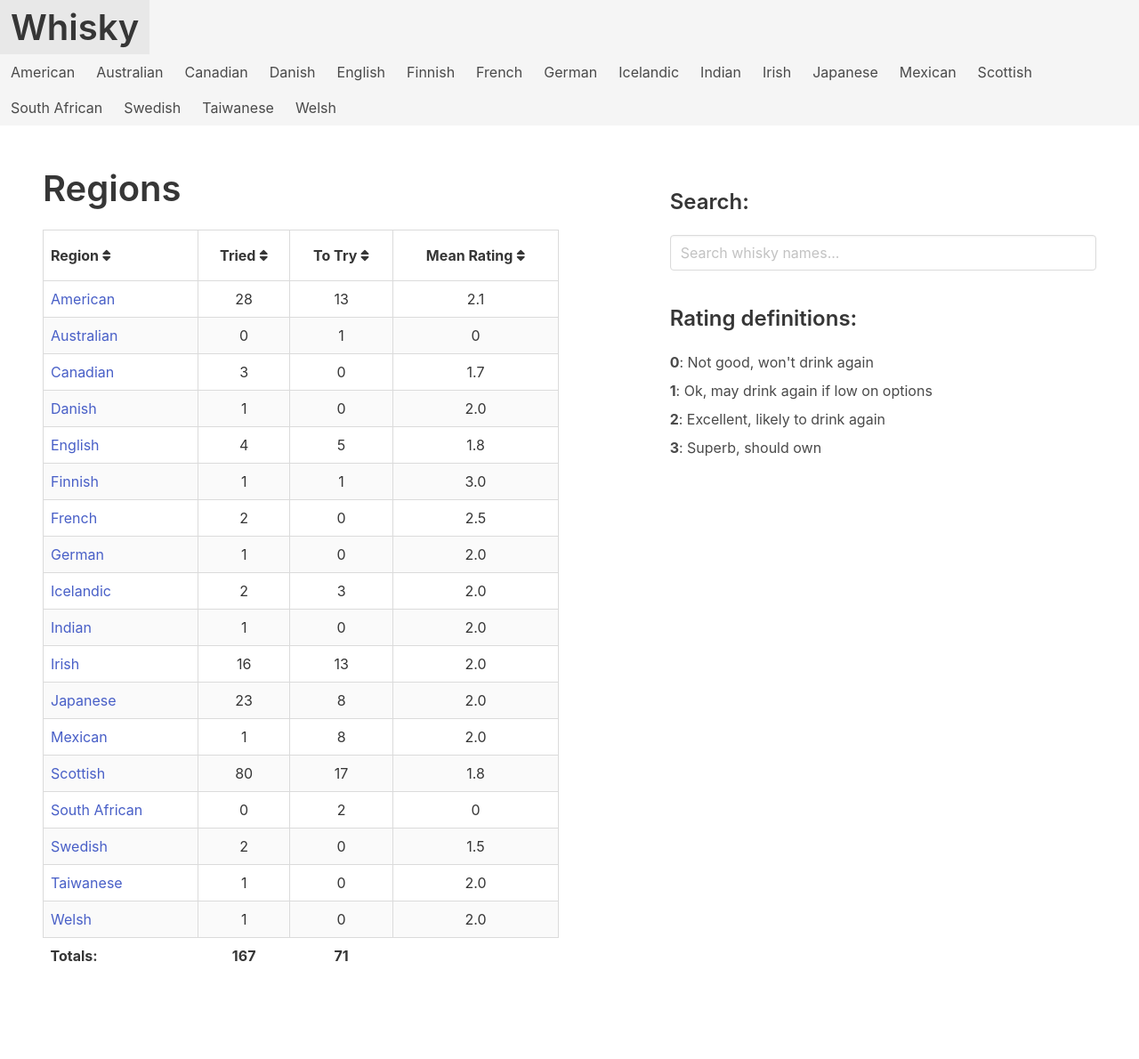
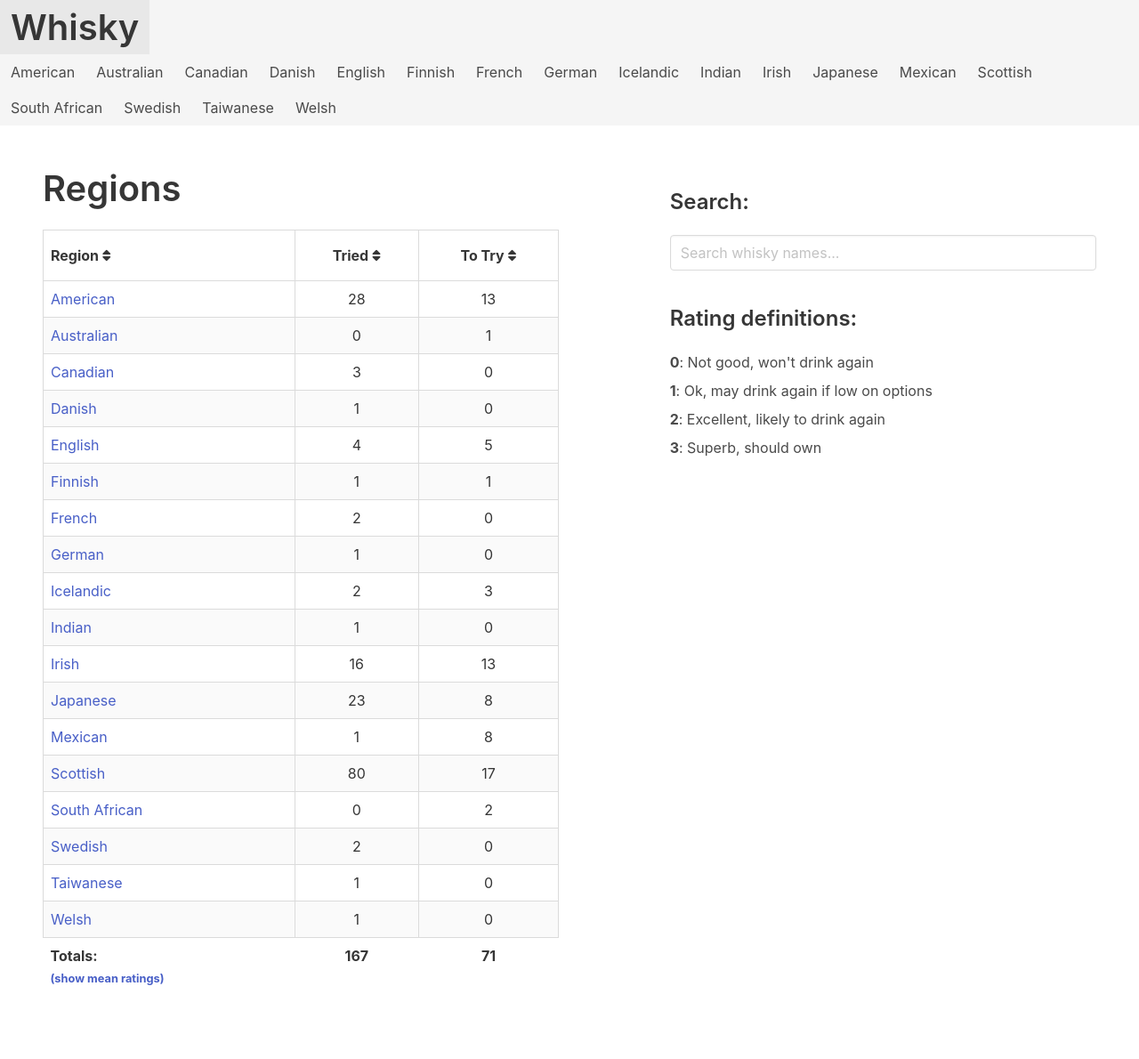
Before and after one commit to grega/whisky, a Jekyll site: the page built from index.html, in a window 1280 px wide. Shown: the whole page at 89% size. Built offline with Jekyll 4.4.1, drawn with Linux system fonts in a browser that asks for light colours; nearby versions of some CDN libraries; before the commit the page ends 1166 px from its top, so only the background shows below that.

Commit message:
Hide / show the mean ratings column

```diff
--- a/assets/css/style.scss
+++ b/assets/css/style.scss
@@ -73,6 +73,21 @@ td {
   }
 }
 
+table.regions td:nth-child(4),
+table.regions th:nth-child(4) {
+  display: none;
+}
+
+table.regions.show td:nth-child(4),
+table.regions.show th:nth-child(4) {
+  display: table-cell;
+}
+
+.show-means {
+  font-size: 0.8rem;
+  text-transform: lowercase;
+}
+
 ul.search-results {
   list-style-type: none;
   margin: 0;
--- a/assets/js/index.js
+++ b/assets/js/index.js
@@ -1,6 +1,6 @@
 // table sorting
 let options = {
-valueNames: [ 'name', 'tried', 'to_try', 'mean_rating' ]
+  valueNames: [ 'name', 'tried', 'to_try', 'mean_rating' ]
 };
 
 let whiskyList = new List('regions', options);
@@ -8,6 +8,17 @@ let whiskyList = new List('regions', options);
 makeRowsUnsortable(whiskyList);
 
 whiskyList.sort('tried', { order: 'desc' });
+
+// show means column
+document.querySelector('.show-means').addEventListener('click', function (event) {
+  event.preventDefault();
+  const targetSelector = this.getAttribute('data-target');
+  const table = document.querySelector(targetSelector);
+  if (table) {
+    table.classList.add('show');
+  }
+  this.remove();
+});
 
 // search functionality
 const apiURL = 'api/whisky.json';
--- a/index.html
+++ b/index.html
@@ -6,7 +6,7 @@ title: Regions
 <div class="columns">
   <div class="column is-6">
     <h2 class="title is-2">Regions</h2>
-    <table class="table is-bordered is-striped is-narrow is-hoverable is-fullwidth has-sticky-header" id="regions">
+    <table class="table is-bordered is-striped is-narrow is-hoverable is-fullwidth has-sticky-header regions" id="regions">
       <thead>
         <tr>
           <th scope="col" class="sort" data-sort="name">Region <i class="fas fa-sort"></i></th>
@@ -45,7 +45,9 @@ title: Regions
           </tr>
         {% endfor %}
           <tr class="unsortable totals">
-            <td class="name pt-2 pb-2" scope="row">Totals:</td>
+            <td class="name pt-2 pb-2" scope="row">Totals:<br />
+              <a class="show-means" data-target=".regions" href="#">(show mean ratings)</a>
+            </td>
             <td class="tried pt-2 pb-2 has-text-centered" scope="row">{{ tried_counter }}</td>
             <td class="to_try pt-2 pb-2 has-text-centered" scope="row">{{ to_try_counter }}</td>
             <td></td>
```
